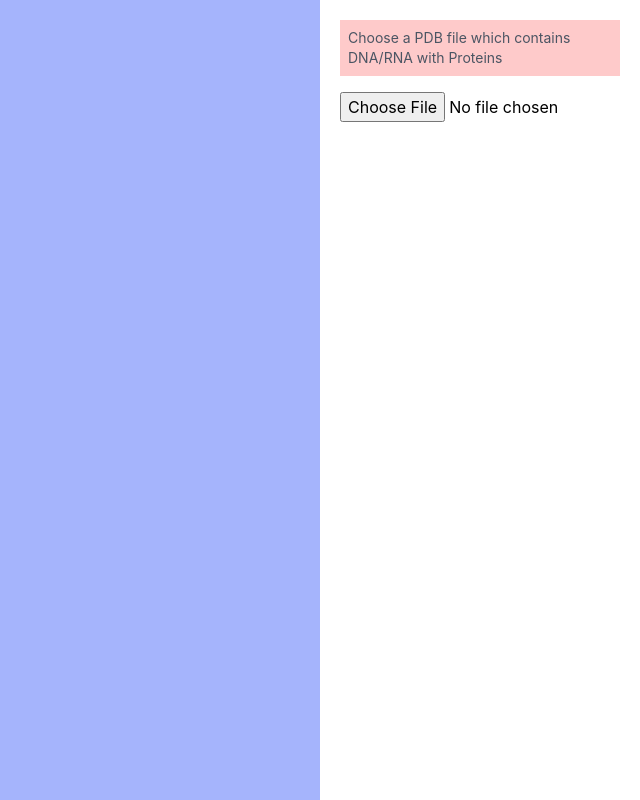
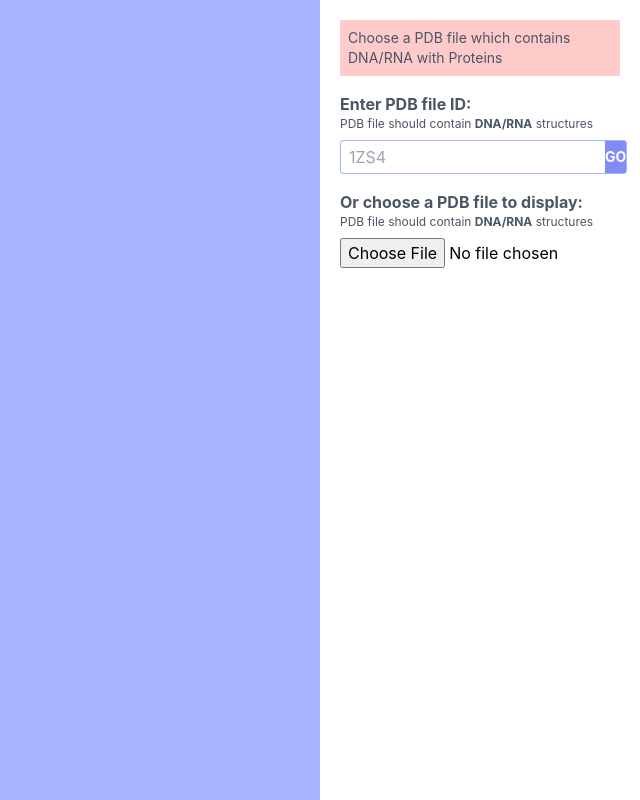
Before and after one commit to Mantelijo/bmol2D, a React (Create React App) app: page / in a window 1280 px wide. Shown: the whole page, without its empty margins (640-1280 px from the left). Built offline with nearby package versions, Linux system fonts and the light colour scheme.

Commit message:
minimal ui changes for better ux

```diff
--- a/package.json
+++ b/package.json
@@ -13,17 +13,17 @@
     "@types/object-hash": "^2.2.1",
     "@types/react": "^17.0.0",
     "@types/react-dom": "^17.0.0",
-    "autoprefixer": "9",
+    "autoprefixer": "^10.4.0",
     "cross-env": "^7.0.3",
     "d3": "^7.0.0",
     "eslint-plugin-react-hooks": "^4.2.0",
     "mathjs": "^10.0.0",
     "object-hash": "^2.2.0",
-    "postcss": "7",
+    "postcss": "^8.4.4",
     "react": "^17.0.2",
     "react-dom": "^17.0.2",
     "react-scripts": "4.0.3",
-    "tailwindcss": "npm:@tailwindcss/postcss7-compat",
+    "tailwindcss": "^3.0.0",
     "typescript": "^4.1.2",
     "web-vitals": "^1.0.1"
   },
--- a/src/App.tsx
+++ b/src/App.tsx
@@ -12,7 +12,7 @@ export function App() {
 			{state.isLoading === true && (
 				<div
 					className="fixed w-screen min-h-screen top-0 left-0 flex items-center justify-center z-50  h-full"
-					style={{ backgroundColor: 'rgba(0,0,0,0.35)' }}
+					style={{ backgroundColor: 'rgba(0,0,0,0.75)' }}
 				>
 					<Spinner />
 				</div>
--- a/src/Store.tsx
+++ b/src/Store.tsx
@@ -1,78 +1,85 @@
-import React, {createContext, useReducer, ReactElement} from "react";
-import { Polymer, Residue } from "./lib/types/atoms";
-import {PDBFile} from './lib/types/atoms'
-import { Visualization } from "./lib/types/visualization";
+import React, { createContext, useReducer, ReactElement } from 'react';
+import { Polymer, Residue } from './lib/types/atoms';
+import { PDBFile } from './lib/types/atoms';
+import { Visualization } from './lib/types/visualization';
 
 /**
  * Initial State object structure
  */
 const initialState: State = {
-    polymers:[],
+	polymers: [],
 	pdb: undefined,
 	isLoading: false,
-    simpleStuffy:'',
-    hashedNucleicAcidResidues:{},
-    viz: {chain1:null, chain2:null},
+	simpleStuffy: '',
+	hashedNucleicAcidResidues: {},
+	viz: { chain1: null, chain2: null },
+	currentPDBId: '',
 };
 
 export type HashedResidue = {
-    [key: string]: Residue
-}
+	[key: string]: Residue;
+};
 
 // State structure
-export interface State{
-    polymers: Polymer[],
-    pdb: PDBFile | undefined,
+export interface State {
+	polymers: Polymer[];
+	pdb: PDBFile | undefined;
 
 	// Determine if process is currently loading or not
-    isLoading: boolean,
+	isLoading: boolean;
 
-    simpleStuffy: string,
+	simpleStuffy: string;
 
 	// This is used for faster lookups of nucleic acid residues.
 	// Since nucleic acids are the central parts of visualization,
 	// we might need to do many lookups, when searching for interactions.
-    hashedNucleicAcidResidues: HashedResidue
+	hashedNucleicAcidResidues: HashedResidue;
 
 	// Data to be visualized
-    viz: Visualization
+	viz: Visualization;
+
+	// Currently displayed pdb id
+	currentPDBId: string;
 }
 
 /**
  * Actions structure
  */
-export interface Action{
-    type: keyof State,
-    payload:any,
+export interface Action {
+	type: keyof State;
+	payload: any;
 }
 
-const context = createContext<[State, React.Dispatch<Action>]>([initialState, ()=>{}]);
+const context = createContext<[State, React.Dispatch<Action>]>([
+	initialState,
+	() => {},
+]);
 
 // Reducer mutates the state
-const reducer = (state: State, {type, payload}:Action): State => {
-
-    switch(type) {
+const reducer = (state: State, { type, payload }: Action): State => {
+	switch (type) {
 		// Default case works when type is equal state property name
 		default:
-            if (type in state){
+			if (type in state) {
 				(state as any)[type] = payload;
-            }else{
+			} else {
 				throw new Error(`${type} not found in state`);
 			}
+	}
+
+	// We must return new object, otherwise update won't be triggered
+	return { ...state };
 };
 
-    // We must return new object, otherwise update won't be triggered
-    return {...state};
+interface Props {
+	children: ReactElement;
 }
 
-
-interface Props{
-    children: ReactElement,
-}
-
-const StoreComponent =  ({ children }:Props ) => {
+const StoreComponent = ({ children }: Props) => {
 	const [state, dispatch] = useReducer(reducer, initialState);
-    return <context.Provider value={[state, dispatch]}>{children}</context.Provider>;
+	return (
+		<context.Provider value={[state, dispatch]}>{children}</context.Provider>
+	);
 };
 
-export {context, StoreComponent}
+export { context, StoreComponent };
--- a/src/components/DataFetcher.tsx
+++ b/src/components/DataFetcher.tsx
@@ -1,14 +1,13 @@
-import React, {
-	useState,
+import {
 	ChangeEventHandler,
 	ChangeEvent,
 	useEffect,
 	useContext,
+	useRef,
 } from 'react';
-import { InteractionsFinder } from '../lib/InteractionsFinder';
 import { PDBHandler } from '../lib/PDBHandler';
 import { PDBFile, Polymer } from '../lib/types/atoms';
-import { context, Action } from '../Store';
+import { context } from '../Store';
 
 // Fetch PDB text for given id (if valid)
 const fetchPDBFile = async (id: string): Promise<string> => {
@@ -38,6 +37,12 @@ export function DataFetcher() {
 			payload: pdb,
 		});
 	};
+	const updateCurrentPDBId = (id: string) => {
+		dispatch({
+			type: 'currentPDBId',
+			payload: id,
+		});
+	};
 	// Update polymers in store, generate visualization data structure
 	const updatePolymers = (polymers: Polymer[]) => {
 		dispatch({
@@ -46,19 +51,23 @@ export function DataFetcher() {
 		});
 	};
 
+	// Process fetching and loading PDB file from rcsb
+	const loadPDBID = async (id: string) => {
+		startLoading();
+		const pdb = new PDBHandler().format(await fetchPDBFile(id));
+		updatePDBState(pdb);
+		updatePolymers(pdb.polymers);
+		updateCurrentPDBId(id);
+		stopLoading();
+	};
+
 	// Fetch PDB file by given id parameter. Must run only once
 	useEffect(() => {
 		const url = new URLSearchParams(window.location.search);
 		const id = url.get('id');
 		console.log('ID', id);
 		if (id !== null) {
-			(async () => {
-				startLoading();
-				const pdb = new PDBHandler().format(await fetchPDBFile(id));
-				updatePDBState(pdb);
-				updatePolymers(pdb.polymers);
-				stopLoading();
-			})();
+			loadPDBID(id);
 		}
 	}, []);
 
@@ -101,6 +110,14 @@ export function DataFetcher() {
 		);
 	}
 
+	const pdbIdRef = useRef<HTMLInputElement>(null);
+	const handlePDBIdChange = () => {
+		const pdbId = pdbIdRef.current?.value;
+		if (pdbId) {
+			loadPDBID(pdbId);
+		}
+	};
+	// Update pdbIdRef value whenever pdb id chandes
 	// Render data fetcher box
 	return (
 		<div className="p-5 max-h-screen overflow-auto break-words">
@@ -112,7 +129,49 @@ export function DataFetcher() {
 						</div>
 					)}
 					<div>
-						<input type="file" onChange={handleFileChange} />
+						{state.currentPDBId.length > 0 && (
+							<div className="mb-4">
+								Currently selected PDB ID:
+								<b>{state.currentPDBId.toUpperCase()}</b>
+							</div>
+						)}
+						<div className="mb-4">
+							<div className="text-normal font-bold text-gray-600 mb-2">
+								Enter PDB file ID:
+								<div className="text-xs font-normal">
+									PDB file should contain <b>DNA/RNA</b> structures
+								</div>
+							</div>
+							<div className="flex flex-row max-w-full">
+								<input
+									onKeyPress={(e) => {
+										if (e.key === 'Enter') {
+											handlePDBIdChange();
+										}
+									}}
+									ref={pdbIdRef}
+									placeholder="1ZS4"
+									className="border-r-0 outline-none ring-indigo-200 focus:ring-2 transition-all block py-1 px-2 outline-0 border border-indigo-300 rounded rounded-tr-none rounded-br-none"
+								/>
+								<button
+									onClick={handlePDBIdChange}
+									className="bg-indigo-400 border-l-0 text-white font-bold text-sm ring-indigo-200 focus:ring-2 hover:bg-indigo-600 transition-all w-[100px]  block rounded rounded-tl-none rounded-bl-none border border-indigo-300"
+								>
+									GO
+								</button>
+							</div>
+						</div>
+						<div className="text-normal font-bold text-gray-600 mb-2">
+							Or choose a PDB file to display:
+							<div className="text-xs font-normal">
+								PDB file should contain <b>DNA/RNA</b> structures
+							</div>
+						</div>
+						<input
+							type="file"
+							onChange={handleFileChange}
+							className="max-w-full"
+						/>
 					</div>
 				</div>
 			)}
--- a/src/components/Spinner.tsx
+++ b/src/components/Spinner.tsx
@@ -1,9 +1,21 @@
-import "./../css/spinner.css"
+import './../css/spinner.css';
 
-const Spinner = ()=>{
-    return (
-        <div className="lds-roller"><div></div><div></div><div></div><div></div><div></div><div></div><div></div><div></div></div>
-    );
-}
+const Spinner = () => {
+	return (
+		<div className="flex flex-col items-center gap-1">
+			<div className="text-white font-bold">Loading</div>
+			<div className="lds-roller">
+				<div></div>
+				<div></div>
+				<div></div>
+				<div></div>
+				<div></div>
+				<div></div>
+				<div></div>
+				<div></div>
+			</div>
+		</div>
+	);
+};
 
 export default Spinner;
--- a/src/components/Viewer.tsx
+++ b/src/components/Viewer.tsx
@@ -1,15 +1,8 @@
 import React, { useContext, useEffect } from 'react';
 import * as d3 from 'd3';
-import {
-	Atom,
-	Residue,
-	PolymerKind,
-	ResidueMeta,
-	DNAResidues,
-} from '../lib/types/atoms';
+import { Atom, Residue, PolymerKind, DNAResidues } from '../lib/types/atoms';
 import { context } from '../Store';
 import { InteractionsFinder } from '../lib/InteractionsFinder';
-import { VisualizationResidue } from '../lib/types/visualization';
 import { ForceGraph } from './../lib/viz/ForceGraph';
 import { useRef } from 'react';
 
@@ -46,7 +39,8 @@ export function Viewer() {
 		if (!ref || polymers.length <= 0) {
 			return;
 		}
-		const iFinder = new InteractionsFinder(polymers, dispatch);
+		console.time('DNA_VIZ');
+		const iFinder = new InteractionsFinder(polymers);
 		const pairs = iFinder.watsonCrickPairs();
 		const dna = iFinder.nucleicAcids;
 
@@ -146,6 +140,8 @@ export function Viewer() {
 				height: h,
 			}
 		);
+
+		console.timeEnd('DNA_VIZ');
 
 		// TODO Add RNA colors
 		// type cmap = {
--- a/src/lib/InteractionsFinder.ts
+++ b/src/lib/InteractionsFinder.ts
@@ -21,7 +21,6 @@ export class InteractionsFinder {
 
 	constructor(
 		public polymers: Polymer[],
-		public dispatch: React.Dispatch<Action>
 	) {
 		this.prepareObjects();
 	}
@@ -141,19 +140,19 @@ export class InteractionsFinder {
 				isWatsonCrickPair(bestR2, r1)
 			) {
 				pairs.push([r1, bestR2]);
-				// const r2 = bestR2;
-				// console.log(
-				// 	'Smallest distance: ',
-				// 	smallestDistance,
-				// 	`${r1.polymerChainIdentifier}:${r1.sequenceNumber}${r1.name}`,
-				// 	`${r2.polymerChainIdentifier}:${r2.sequenceNumber}${r2.name}`
-				// );
+				const r2 = bestR2;
+				console.log(
+					'Smallest distance: ',
+					smallestDistance,
+					`${r1.polymerChainIdentifier}:${r1.sequenceNumber}${r1.name}`,
+					`${r2.polymerChainIdentifier}:${r2.sequenceNumber}${r2.name}`
+				);
 			} else {
 				pairs.push([r1]);
-				// console.log(
-				// 	'No pair for: ',
-				// 	`${r1.polymerChainIdentifier}:${r1.sequenceNumber}${r1.name}`
-				// );
+				console.log(
+					'No pair for: ',
+					`${r1.polymerChainIdentifier}:${r1.sequenceNumber}${r1.name}`
+				);
 			}
 		});
 		return pairs;
```
Also changed, not shown: src/lib/AtomsFunctions.ts (+16 -10 lines), src/lib/viz/ForceGraph.js, 2 other files (tests, documents, lock files or other folders). Lines whose indentation alone changed are shown as unchanged.
